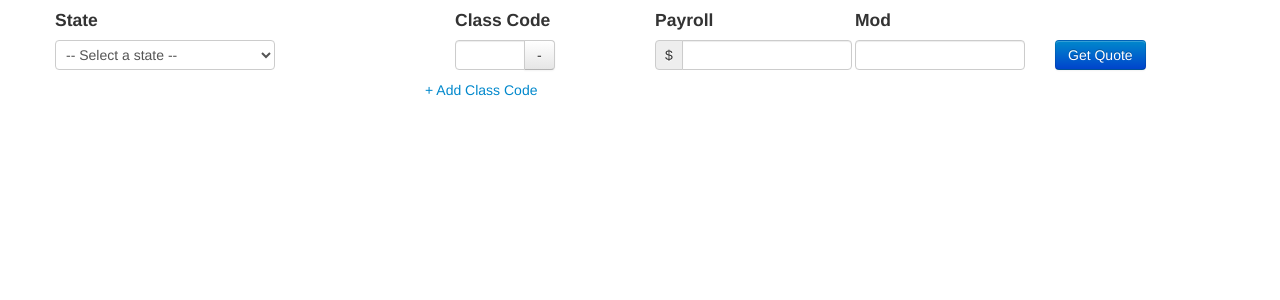
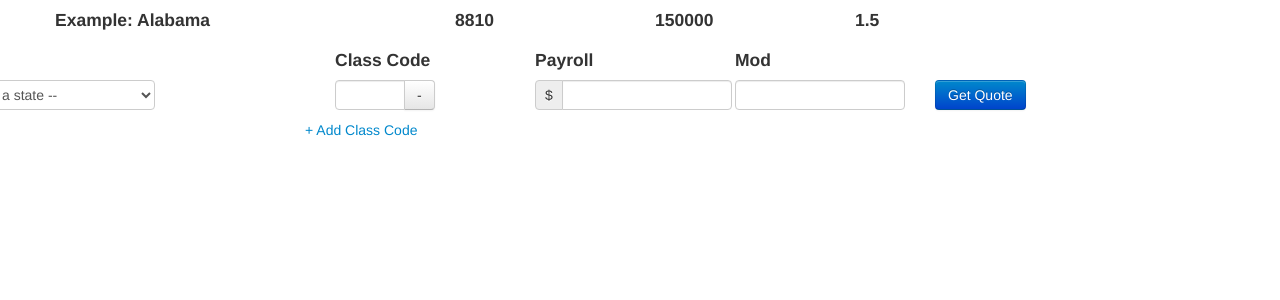
Before and after one commit to bcooktulane/CompMatrix, a Django app: page /search/ in a window 1280 px wide. Shown: the part 80-380 px from the top of the page. Run offline with Django 3.2, Linux system fonts and the light colour scheme; data that the repository does not hold is empty; parts of the project's set-up code (start-up, migrations or seed data) failed here and were passed over; some libraries are stand-ins or nearby versions.

Commit message:
added example

```diff
--- a/pricecompare/templates/quote_form.html
+++ b/pricecompare/templates/quote_form.html
@@ -1,4 +1,25 @@
 {% load humanize %}
+
+<div class="row">
+  <div class="span4">
+    <h4>Example: Alabama</h4>
+</div>
+
+<div class="row">
+  <div class="span2">
+    <h4>8810</h4>
+</div>
+
+<div class="row">
+  <div class="span2">
+    <h4>150000</h4>
+</div>
+
+<div class="row">
+  <div class="span2">
+    <h4>1.5</h4>
+</div>
+
 
 <div class="row">
     <form action="{% url 'quote' %}" method="get" id="quote_form">
```
